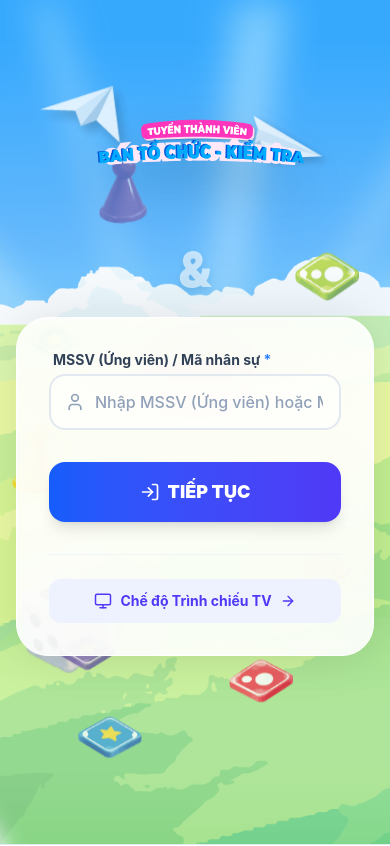
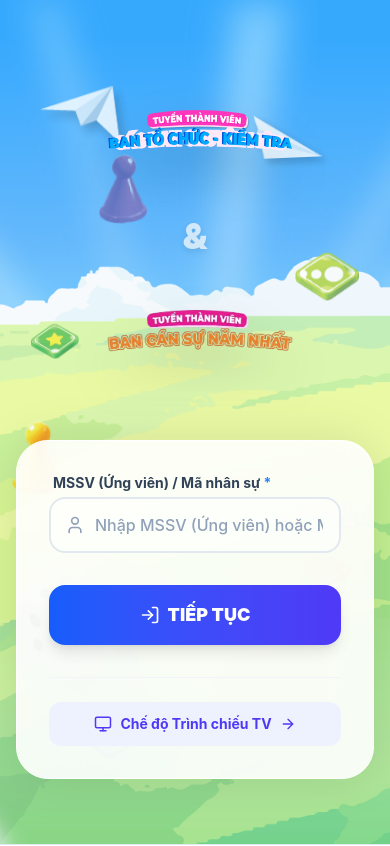
Before and after one commit to phamvietbach2006-max/k71-interview-system, a React app in the folder frontend/: page / in a window 390 px wide. Shown: the top 846 px of the page. Built offline with nearby package versions, Linux system fonts and the light colour scheme; the HTML template or start-up script is replaced by a standard one.

Commit message:
style: fix dual logo positioning to integrate vertically and support mobile devices

```diff
--- a/frontend/src/pages/Login.jsx
+++ b/frontend/src/pages/Login.jsx
@@ -91,11 +91,11 @@ export default function Login() {
   };
 
   return (
-    <div className="min-h-screen flex flex-col items-center justify-center bg-slate-50 p-4 font-sans relative overflow-hidden">
+    <div className="min-h-screen flex flex-col items-center justify-start md:justify-center bg-slate-50 p-4 font-sans relative overflow-x-hidden overflow-y-auto">
       <MacBackground />
 
       {/* Floating Props from Artboard 1 */}
-      <div className="absolute inset-0 pointer-events-none z-0 overflow-hidden">
+      <div className="fixed inset-0 pointer-events-none z-0 overflow-hidden">
         <img src="/assets/props/prop_19.png" alt="Prop" className="absolute top-[10%] left-[10%] w-24 md:w-32 opacity-80 animate-float-slow" />
         <img src="/assets/props/prop_18.png" alt="Prop" className="absolute top-[15%] right-[15%] w-20 md:w-28 opacity-80 animate-float-fast" />
         <img src="/assets/props/prop_12.png" alt="Prop" className="absolute bottom-[20%] left-[5%] w-24 md:w-32 opacity-90 animate-float-reverse" />
@@ -110,14 +110,14 @@ export default function Login() {
         <img src="/assets/props/prop_16.png" alt="Prop" className="absolute top-[75%] left-[15%] w-14 opacity-75 animate-float-slow" />
       </div>
 
-      {/* Dual Logos High in the Sky */}
-      <div className="absolute top-[8%] left-0 right-0 z-10 flex flex-col md:flex-row items-center justify-center gap-4 md:gap-10 px-4 pointer-events-none">
-        <img src="/assets/title_k71.png" alt="Tuyển Thành Viên Ban Tổ Chức - Kiểm Tra" className="w-[18rem] md:w-[28rem] lg:w-[32rem] drop-shadow-2xl transform animate-fade-in-up" />
-        <span className="text-5xl md:text-7xl font-black text-white/60 drop-shadow-md animate-fade-in">&amp;</span>
-        <img src="/assets/title_bcs.png" alt="Ban Cán sự năm nhất" className="w-[18rem] md:w-[28rem] lg:w-[32rem] drop-shadow-2xl transform animate-fade-in-up animation-delay-100" />
+      {/* Dual Logos */}
+      <div className="z-10 flex flex-col md:flex-row items-center justify-center gap-2 md:gap-8 mt-12 md:mt-0 mb-8 md:mb-12 w-full px-4">
+        <img src="/assets/title_k71.png" alt="Tuyển Thành Viên Ban Tổ Chức - Kiểm Tra" className="w-[16rem] md:w-[24rem] lg:w-[32rem] drop-shadow-2xl transform animate-fade-in-up" />
+        <span className="text-4xl md:text-7xl font-black text-white/70 drop-shadow-md animate-fade-in">&amp;</span>
+        <img src="/assets/title_bcs.png" alt="Ban Cán sự năm nhất" className="w-[16rem] md:w-[24rem] lg:w-[32rem] drop-shadow-2xl transform animate-fade-in-up animation-delay-100" />
       </div>
 
-      <div className="bg-white/90 backdrop-blur-2xl p-8 md:p-10 rounded-[2rem] shadow-[0_0_50px_rgba(0,0,0,0.1)] w-full max-w-md border border-white z-10 animate-fade-in-up mt-32 md:mt-10">
+      <div className="bg-white/90 backdrop-blur-2xl p-8 md:p-10 rounded-[2rem] shadow-[0_0_50px_rgba(0,0,0,0.1)] w-full max-w-md border border-white z-10 animate-fade-in-up mb-12">
 
         <form onSubmit={handleLogin} className="space-y-5">
           {step === 1 && (
```
